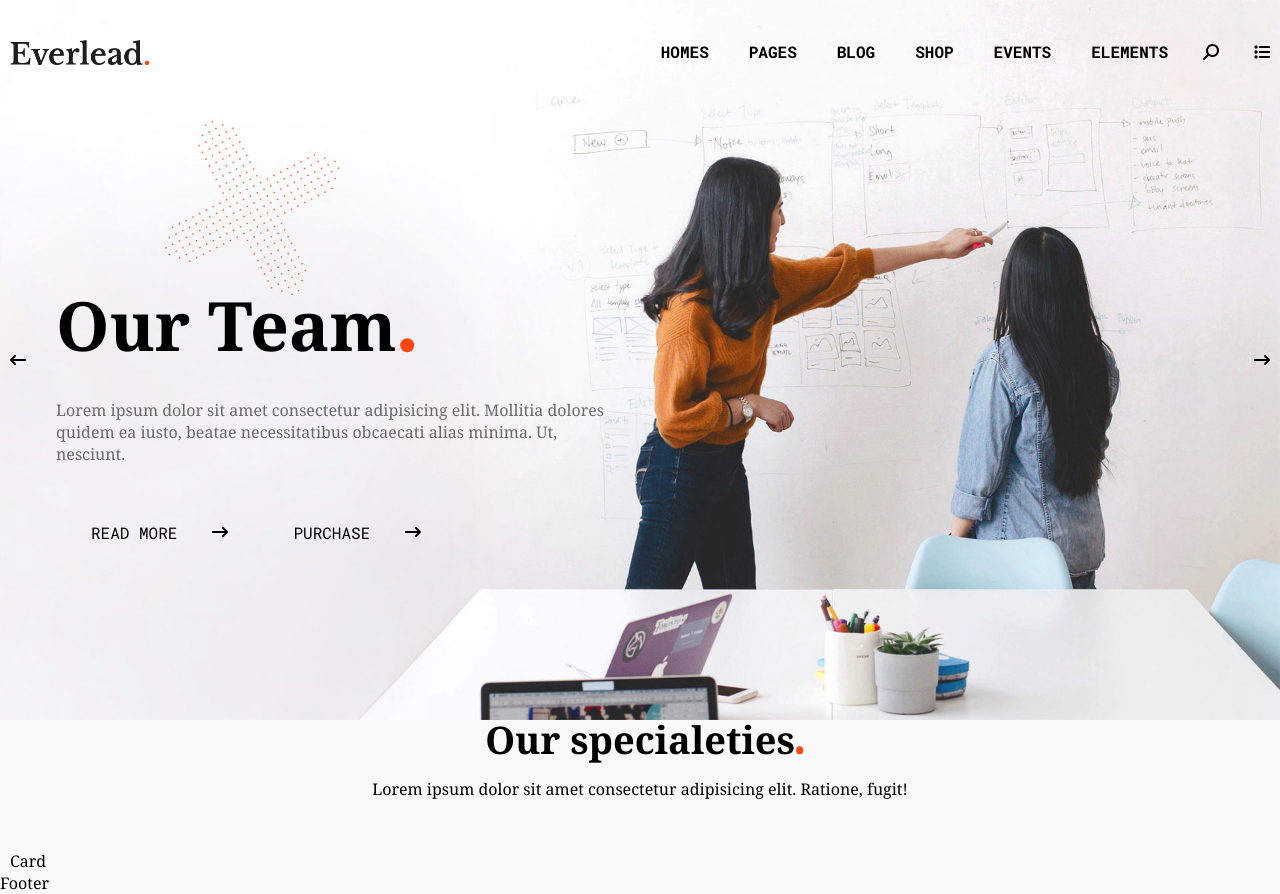
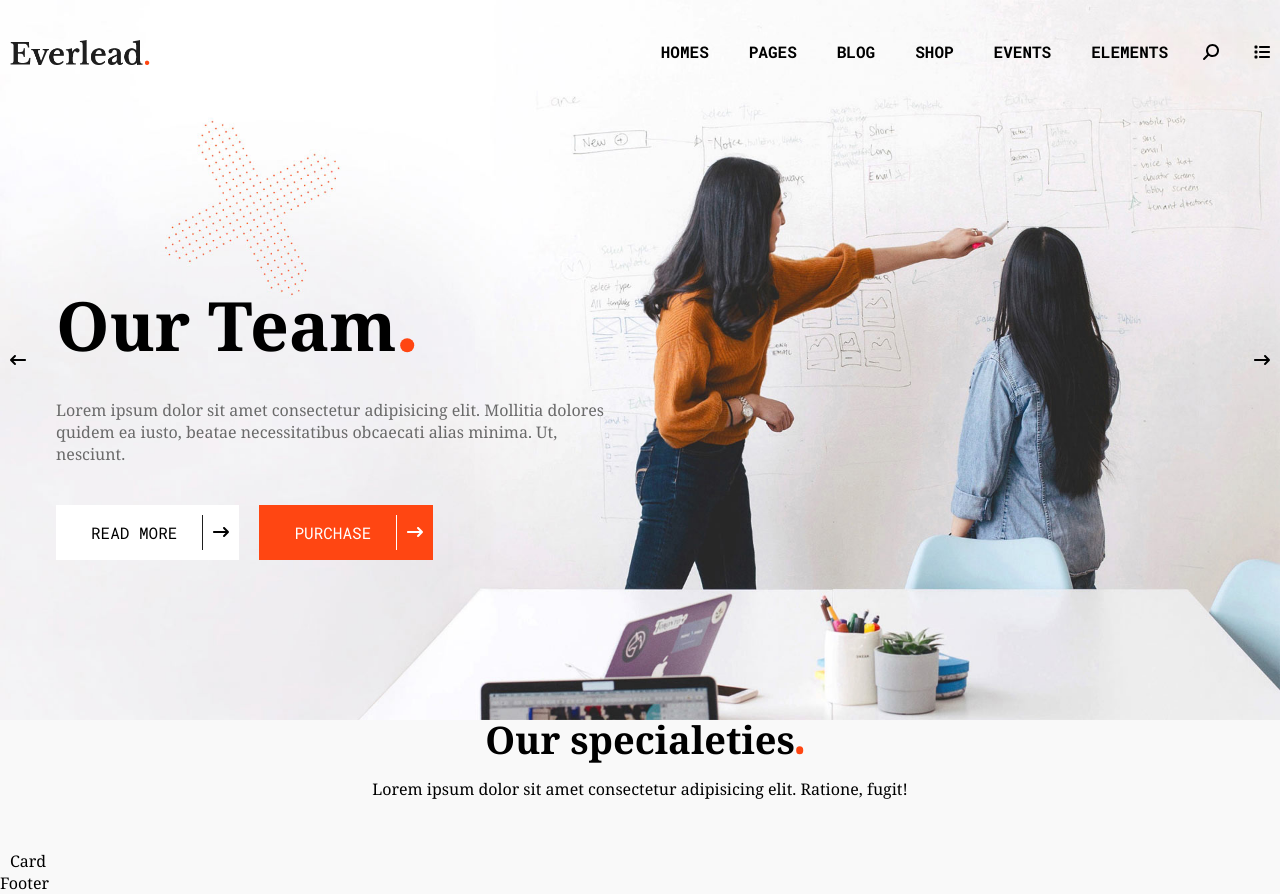
Before and after one commit to AnatoliyZakhryapin/proj-html-vuejs, a Vue app: page / in a window 1280 px wide. Built offline with nearby package versions, Linux system fonts and the light colour scheme.

Commit message:
fix style slider

```diff
--- a/src/components/Slider.vue
+++ b/src/components/Slider.vue
@@ -178,14 +178,14 @@ export default {
                             border-color: transparent;
                         }
                     }
-                    .btn.btn-1 {
+                    &.btn-1 {
                         background-color: $bg-white-1;
                         color: $f-black-1;
                         .arrow {
                             border-left: 1px solid $border-black-1;
                         }
                     }
-                    .btn.btn-2 {
+                    &.btn-2 {
                         background-color: $bg-orange;
                         color: $f-white-1;
                         .arrow {
```
Lines whose indentation alone changed are shown as unchanged.
